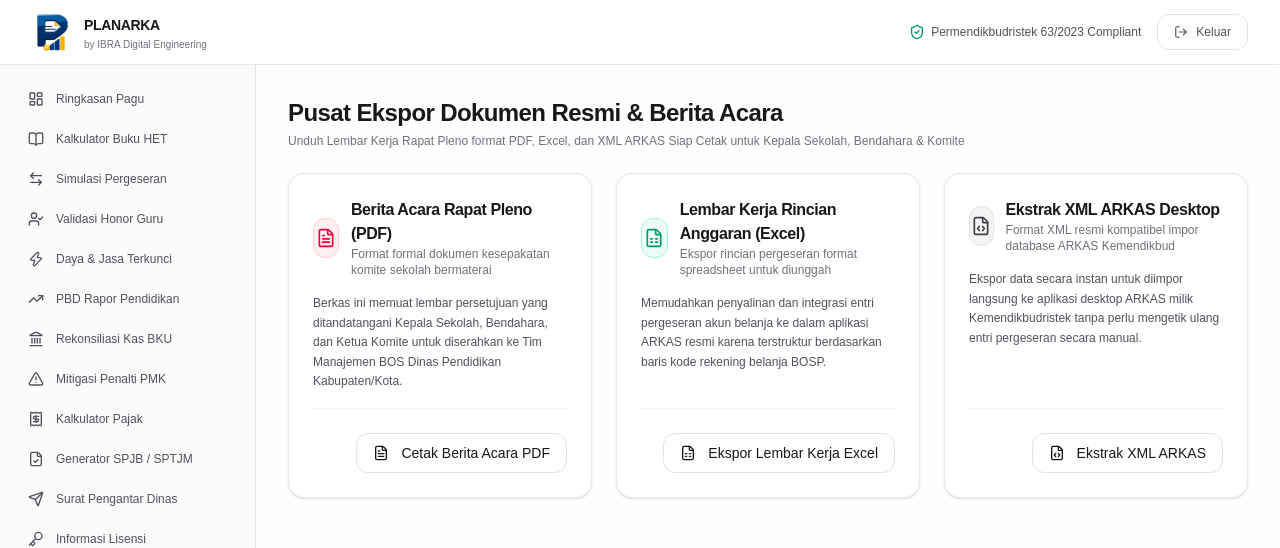
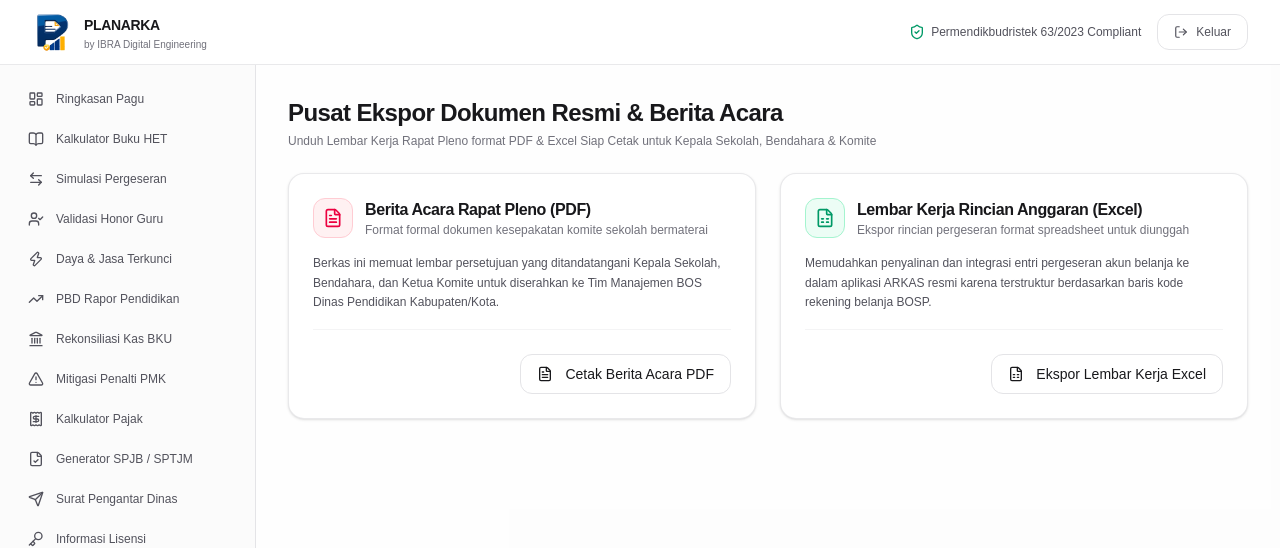
Before and after one commit to umamit/planarka, a Next.js app: page /dashboard/export in a window 1280 px wide. Shown: the top 548 px of the page. Built offline with nearby package versions, Linux system fonts and the light colour scheme; no server answers.

Commit message:
Remove obsolete ARKAS XML export options to maintain realistic integration strategy

```diff
--- a/app/dashboard/export/page.tsx
+++ b/app/dashboard/export/page.tsx
@@ -3,12 +3,10 @@
 import React, { useState, useEffect } from "react";
 import { Card, CardHeader, CardTitle, CardDescription } from "@/components/ui/Card";
 import { Button } from "@/components/ui/Button";
-import { Badge } from "@/components/ui/Badge";
-import { FileText, FileSpreadsheet, FileCode, Loader2 } from "lucide-react";
+import { FileText, FileSpreadsheet, Loader2 } from "lucide-react";
 import { useSchool } from "@/lib/context/SchoolContext";
 import { createClient } from "@supabase/supabase-js";
 import { formatRupiah } from "@/lib/utils";
-import { generateArkasXml } from "@/lib/calculations/arkas-xml-generator";
 import jsPDF from "jspdf";
 import "jspdf-autotable";
 import * as XLSX from "xlsx";
@@ -134,39 +132,6 @@ export default function ExportDocumentsPage() {
     setIsExporting(false);
   };
 
-  const handleExportXml = () => {
-    setIsExporting(true);
-
-    // Siapkan item untuk generator
-    const generatorItems = items.map(it => ({
-      snpCode: it.snpCode,
-      accountCode: it.code,
-      activityName: it.name,
-      initialBudget: it.initial,
-      shiftDelta: it.delta,
-      finalBudget: it.final
-    }));
-
-    const xmlContent = generateArkasXml(
-      profile.schoolName || "Sekolah Klien",
-      profile.npsn || "00000000",
-      profile.fiscalYear || 2026,
-      generatorItems
-    );
-
-    // Bikin file blob untuk didownload browser
-    const blob = new Blob([xmlContent], { type: "text/xml;charset=utf-8" });
-    const url = URL.createObjectURL(blob);
-    const link = document.createElement("a");
-    link.href = url;
-    link.download = `ARKAS_SHIFT_${profile.npsn || "60200589"}_2026.xml`;
-    document.body.appendChild(link);
-    link.click();
-    document.body.removeChild(link);
-
-    setIsExporting(false);
-  };
-
   if (loading && profile.npsn) {
     return (
       <div className="flex flex-col items-center justify-center py-20 space-y-2">
@@ -180,10 +145,10 @@ export default function ExportDocumentsPage() {
     <div className="space-y-6">
       <div>
         <h1 className="text-2xl font-bold tracking-tight text-zinc-900">Pusat Ekspor Dokumen Resmi & Berita Acara</h1>
-        <p className="text-xs text-zinc-500 mt-1">Unduh Lembar Kerja Rapat Pleno format PDF, Excel, dan XML ARKAS Siap Cetak untuk Kepala Sekolah, Bendahara & Komite</p>
+        <p className="text-xs text-zinc-500 mt-1">Unduh Lembar Kerja Rapat Pleno format PDF & Excel Siap Cetak untuk Kepala Sekolah, Bendahara & Komite</p>
       </div>
 
-      <div className="grid grid-cols-1 lg:grid-cols-3 gap-6">
+      <div className="grid grid-cols-1 md:grid-cols-2 gap-6">
         <Card className="flex flex-col justify-between">
           <div>
             <div className="flex items-center gap-3">
@@ -237,33 +202,6 @@ export default function ExportDocumentsPage() {
             </Button>
           </div>
         </Card>
-
-        <Card className="flex flex-col justify-between">
-          <div>
-            <div className="flex items-center gap-3">
-              <div className="flex h-10 w-10 items-center justify-center rounded-xl bg-zinc-100 text-zinc-700 border border-zinc-200">
-                <FileCode className="h-5 w-5" />
-              </div>
-              <div>
-                <CardTitle className="text-base">Ekstrak XML ARKAS Desktop</CardTitle>
-                <CardDescription>Format XML resmi kompatibel impor database ARKAS Kemendikbud</CardDescription>
-              </div>
-            </div>
-            <div className="mt-4 text-xs text-zinc-600 leading-relaxed">
-              Ekspor data secara instan untuk diimpor langsung ke aplikasi desktop ARKAS milik Kemendikbudristek tanpa perlu mengetik ulang entri pergeseran secara manual.
-            </div>
-          </div>
-          <div className="pt-6 border-t border-zinc-100 flex justify-end mt-4">
-            <Button
-              variant="outline"
-              onClick={handleExportXml}
-              disabled={isExporting}
-            >
-              {isExporting ? <Loader2 className="h-4 w-4 animate-spin mr-1" /> : <FileCode className="h-4 w-4 mr-1" />}
-              Ekstrak XML ARKAS
-            </Button>
-          </div>
-        </Card>
       </div>
     </div>
   );
--- a/lib/calculations/arkas-xml-generator.ts
+++ /dev/null
@@ -1,57 +0,0 @@
-export interface ArkasXmlItem {
-  snpCode: string;
-  accountCode: string;
-  activityName: string;
-  initialBudget: number;
-  shiftDelta: number;
-  finalBudget: number;
-}
-
-export function generateArkasXml(
-  schoolName: string,
-  npsn: string,
-  fiscalYear: number,
-  items: ArkasXmlItem[]
-): string {
-  // Melakukan HTML/XML entity escape untuk mengamankan karakter khusus
-  const escapeXml = (unsafe: string) => {
-    return unsafe.replace(/[<>&'"]/g, (c) => {
-      switch (c) {
-        case "<": return "&lt;";
-        case ">": return "&gt;";
-        case "&": return "&amp;";
-        case "'": return "&apos;";
-        case "\"": return "&quot;";
-        default: return c;
-      }
-    });
-  };
-
-  let xml = `<?xml version="1.0" encoding="UTF-8"?>\n`;
-  xml += `<rkas_shift_document>\n`;
-  xml += `  <metadata>\n`;
-  xml += `    <school_name>${escapeXml(schoolName)}</school_name>\n`;
-  xml += `    <npsn>${escapeXml(npsn)}</npsn>\n`;
-  xml += `    <fiscal_year>${fiscalYear}</fiscal_year>\n`;
-  xml += `    <district>Kabupaten Pulau Taliabu</district>\n`;
-  xml += `    <province>Maluku Utara</province>\n`;
-  xml += `    <export_timestamp>${new Date().toISOString()}</export_timestamp>\n`;
-  xml += `  </metadata>\n`;
-  xml += `  <budget_items>\n`;
-
-  items.forEach((item) => {
-    xml += `    <budget_item>\n`;
-    xml += `      <snp_code>${escapeXml(item.snpCode)}</snp_code>\n`;
-    xml += `      <account_code>${escapeXml(item.accountCode)}</account_code>\n`;
-    xml += `      <activity_name>${escapeXml(item.activityName)}</activity_name>\n`;
-    xml += `      <initial_budget>${item.initialBudget}</initial_budget>\n`;
-    xml += `      <shifted_amount>${item.shiftDelta}</shifted_amount>\n`;
-    xml += `      <final_budget>${item.finalBudget}</final_budget>\n`;
-    xml += `    </budget_item>\n`;
-  });
-
-  xml += `  </budget_items>\n`;
-  xml += `</rkas_shift_document>`;
-
-  return xml;
-}
```
